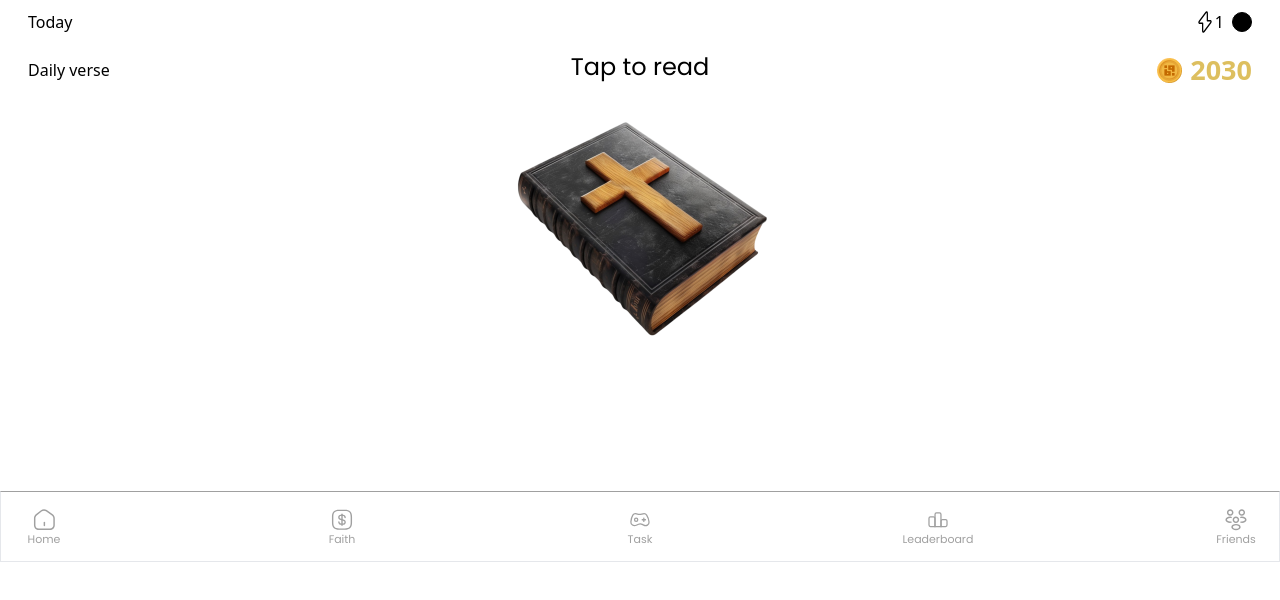
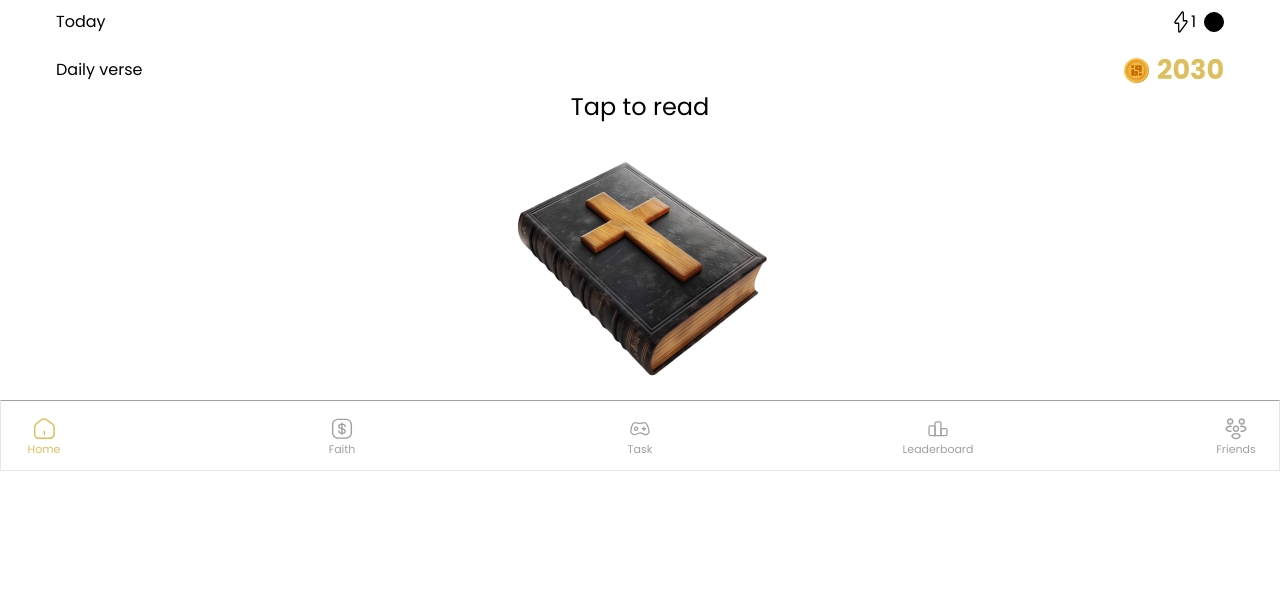
Before and after one commit to SamsonI95/christville-app, a React (Vite) app: page /app/page-1 in a window 1280 px wide. Shown: the top 600 px of the page. Built offline with nearby package versions, Linux system fonts and the light colour scheme; a web font is replaced by a local one.

Commit message:
4th Commit - Phase 7

```diff
--- a/src/App.css
+++ b/src/App.css
@@ -41,3 +41,7 @@
   padding: 3px;
   color: #a0a0a0;
 }
+
+.main-icons.active {
+  color: #ddbf5f;
+}
--- a/src/Components/BottomNav.jsx
+++ b/src/Components/BottomNav.jsx
@@ -1,4 +1,5 @@
 import React from "react";
+import { NavLink } from "react-router-dom";
 
 //Icon(s)
 import {
@@ -8,43 +9,28 @@ import {
   LeaderBoardIcon,
   FriendsIcon,
 } from "../Icons/Icons";
-import { NavLink } from "react-router-dom";
+
+const navigation = [
+  { name: "Home", path: "/app/page-1", icon: <HomeIcon /> },
+  { name: "Faith", path: "/app/page-2", icon: <FaithIcon /> },
+  { name: "Task", path: "/app/page-3", icon: <TaskIcon /> },
+  { name: "Leaderboard", path: "/app/page-4", icon: <LeaderBoardIcon /> },
+  { name: "Friends", path: "/app/page-5", icon: <FriendsIcon /> },
+];
 
 const BottomNav = () => {
   return (
     <>
       <div className="pt-[13px] pb-[10px]">
-        <div className="flex items-center justify-between  px-[28px]">
-          <NavLink to="/app/page-1" >
-            <button className="main-icons">
-              <HomeIcon />
-              <p>Home</p>
+        <div className="flex items-center justify-between px-[28px]">
+          {navigation.map((item) => (
+            <button>
+              <NavLink to={item.path} key={item.name} className="main-icons">
+                {item.icon}
+                <p>{item.name}</p>
+              </NavLink>
             </button>
-          </NavLink>
-          <NavLink to="/app/page-2">
-            <button className="main-icons">
-              <FaithIcon />
-              <p>Faith</p>
-            </button>
-          </NavLink>
-          <NavLink to="/app/page-3">
-            <button className="main-icons">
-              <TaskIcon />
-              <p>Task</p>
-            </button>
-          </NavLink>
-          <NavLink to="/app/page-4">
-            <button className="main-icons">
-              <LeaderBoardIcon />
-              <p>Leaderboard</p>
-            </button>
-          </NavLink>
-          <NavLink to="/app/page-5">
-            <button className="main-icons">
-              <FriendsIcon />
-              <p>Friends</p>
-            </button>
-          </NavLink>
+          ))}
         </div>
       </div>
     </>
--- a/src/Components/TopLayer.jsx
+++ b/src/Components/TopLayer.jsx
@@ -5,7 +5,7 @@ import { ThunderboltIcon } from "../Icons/Icons";
 
 const TopLayer = () => {
   return (
-    <div className="flex flex-col items-center justify-between pt-[10px] gap-4">
+    <div className="flex flex-col items-center justify-between pt-[50px] gap-4 px-[28px]">
       <section className="flex items-center justify-between w-full">
         <section>Today</section>
         <section className="flex items-center gap-2">
@@ -24,6 +24,7 @@ const TopLayer = () => {
         </div>
       </section>
     </div>
+
   );
 };
 
--- a/src/Icons/Icons.jsx
+++ b/src/Icons/Icons.jsx
@@ -9,11 +9,11 @@ export const HomeIcon = () => {
     >
       <path
         d="M18.3383 23.4511H6.40143C3.57699 23.4511 1.28857 21.1524 1.28857 18.3279V10.6896C1.28857 9.28767 2.15446 7.52497 3.26774 6.65908L8.82385 2.32965C10.4938 1.03082 13.1636 0.968974 14.8954 2.18534L21.2658 6.64878C22.4925 7.50435 23.4511 9.33921 23.4511 10.8339V18.3382C23.4511 21.1524 21.1627 23.4511 18.3383 23.4511ZM9.7722 3.54602L4.21609 7.87545C3.48421 8.45271 2.8348 9.76184 2.8348 10.6896V18.3279C2.8348 20.2968 4.43257 21.9049 6.40143 21.9049H18.3383C20.3071 21.9049 21.9049 20.3071 21.9049 18.3382V10.8339C21.9049 9.84431 21.1937 8.47332 20.3793 7.91668L14.0089 3.45324C12.8337 2.62859 10.8958 2.66982 9.7722 3.54602Z"
-        fill="#A0A0A0"
+        fill="currentColor"
       />
       <path
         d="M12.3698 19.3278C11.9472 19.3278 11.5967 18.9773 11.5967 18.5547V15.4622C11.5967 15.0396 11.9472 14.6891 12.3698 14.6891C12.7924 14.6891 13.1429 15.0396 13.1429 15.4622V18.5547C13.1429 18.9773 12.7924 19.3278 12.3698 19.3278Z"
-        fill="#A0A0A0"
+        fill="currentColor"
       />
     </svg>
   );
@@ -30,15 +30,15 @@ export const FaithIcon = () => {
     >
       <path
         d="M14.449 18.6096H11.8511C10.1537 18.6096 8.7772 17.1813 8.7772 15.4218C8.7772 14.9975 9.12909 14.6456 9.55344 14.6456C9.97779 14.6456 10.3297 14.9975 10.3297 15.4218C10.3297 16.3223 11.0128 17.0571 11.8511 17.0571H14.449C15.1217 17.0571 15.6806 16.4568 15.6806 15.7323C15.6806 14.8319 15.3598 14.6559 14.8319 14.4696L10.6609 13C9.85359 12.7205 8.76685 12.1202 8.76685 10.2676C8.76685 8.67368 10.0192 7.39029 11.551 7.39029H14.1488C15.8462 7.39029 17.2227 8.81858 17.2227 10.5781C17.2227 11.0024 16.8709 11.3543 16.4465 11.3543C16.0222 11.3543 15.6703 11.0024 15.6703 10.5781C15.6703 9.67763 14.9872 8.94278 14.1488 8.94278H11.551C10.8782 8.94278 10.3193 9.54308 10.3193 10.2676C10.3193 11.168 10.6402 11.344 11.168 11.5303L15.3391 13C16.1464 13.2794 17.2331 13.8797 17.2331 15.7323C17.2227 17.3159 15.9808 18.6096 14.449 18.6096Z"
-        fill="#A0A0A0"
+        fill="currentColor"
       />
       <path
         d="M13.0001 19.9862C12.5758 19.9862 12.2239 19.6343 12.2239 19.21V6.79004C12.2239 6.36569 12.5758 6.01379 13.0001 6.01379C13.4245 6.01379 13.7764 6.36569 13.7764 6.79004V19.21C13.7764 19.6343 13.4245 19.9862 13.0001 19.9862Z"
-        fill="#A0A0A0"
+        fill="currentColor"
       />
       <path
         d="M16.1049 24.1262H9.89498C4.27497 24.1262 1.87378 21.725 1.87378 16.105V9.89501C1.87378 4.275 4.27497 1.87381 9.89498 1.87381H16.1049C21.725 1.87381 24.1262 4.275 24.1262 9.89501V16.105C24.1262 21.725 21.725 24.1262 16.1049 24.1262ZM9.89498 3.4263C5.12366 3.4263 3.42627 5.12369 3.42627 9.89501V16.105C3.42627 20.8763 5.12366 22.5737 9.89498 22.5737H16.1049C20.8763 22.5737 22.5737 20.8763 22.5737 16.105V9.89501C22.5737 5.12369 20.8763 3.4263 16.1049 3.4263H9.89498Z"
-        fill="#A0A0A0"
+        fill="currentColor"
       />
     </svg>
   );
@@ -55,25 +55,25 @@ export const TaskIcon = () => {
     >
       <path
         d="M12.9933 8.11138L10.6353 7.52188C8.81275 7.06623 6.8039 7.51531 5.82467 9.11859C4.28955 11.632 3.58891 14.7919 3.34853 17.7495C3.05373 21.3765 6.82154 23.5013 10.1663 22.0678L13.1661 20.7822C14.6602 20.1418 16.3589 20.1824 17.8208 20.8932L19.7331 21.823C22.963 23.3935 26.8592 21.5013 26.5211 17.9258C26.1689 14.2023 24.8789 11.0936 23.5016 8.98427C22.5203 7.48144 20.6444 7.02174 18.8919 7.40946L15.5612 8.14636C14.7141 8.33379 13.835 8.32181 12.9933 8.11138Z"
-        stroke="#A0A0A0"
+        stroke="currentColor"
         stroke-width="1.6"
       />
       <circle
         cx="10.0899"
         cy="15"
         r="2.04838"
-        stroke="#A0A0A0"
+        stroke="currentColor"
         stroke-width="1.6"
       />
       <path
         d="M19.8809 12.9156V17.0843"
-        stroke="#A0A0A0"
+        stroke="currentColor"
         stroke-width="1.6"
         stroke-linecap="round"
       />
       <path
         d="M21.9653 14.9999L17.7966 14.9999"
-        stroke="#A0A0A0"
+        stroke="currentColor"
         stroke-width="1.6"
         stroke-linecap="round"
       />
@@ -92,17 +92,17 @@ export const LeaderBoardIcon = () => {
     >
       <path
         d="M5.27256 11.4031H9.29794C10.2753 11.4031 11.0676 12.1954 11.0676 13.1727V23.6288H5.27256C4.29519 23.6288 3.50288 22.8365 3.50288 21.8591V13.1727C3.50288 12.1954 4.29519 11.4031 5.27256 11.4031Z"
-        stroke="#A0A0A0"
+        stroke="currentColor"
         stroke-width="1.6"
       />
       <path
         d="M12.9891 6.37117H17.0145C17.9919 6.37117 18.7842 7.16348 18.7842 8.14084V23.6288H11.2194V8.14085C11.2194 7.16348 12.0117 6.37117 12.9891 6.37117Z"
-        stroke="#A0A0A0"
+        stroke="currentColor"
         stroke-width="1.6"
       />
       <path
         d="M20.702 14.7183H24.7274C25.7047 14.7183 26.4971 15.5106 26.4971 16.488V21.8591C26.4971 22.8365 25.7047 23.6288 24.7274 23.6288H18.9323V16.488C18.9323 15.5106 19.7246 14.7183 20.702 14.7183Z"
-        stroke="#A0A0A0"
+        stroke="currentColor"
         stroke-width="1.6"
       />
     </svg>
@@ -120,27 +120,27 @@ export const FriendsIcon = () => {
     >
       <path
         d="M22.4999 9.88752C22.4624 9.88752 22.4374 9.88752 22.3999 9.88752H22.3374C19.9749 9.81252 18.2124 7.98751 18.2124 5.73751C18.2124 3.43751 20.0874 1.57501 22.3749 1.57501C24.6624 1.57501 26.5374 3.45001 26.5374 5.73751C26.5249 8.00001 24.7624 9.82502 22.5124 9.90002C22.5124 9.88752 22.5124 9.88752 22.4999 9.88752ZM22.3749 3.43752C21.1124 3.43752 20.0874 4.46252 20.0874 5.72502C20.0874 6.96252 21.0499 7.96252 22.2874 8.01252C22.2999 8.00002 22.3999 8.00002 22.5124 8.01252C23.7249 7.95002 24.6624 6.95002 24.6749 5.72502C24.6749 4.46252 23.6499 3.43752 22.3749 3.43752Z"
-        fill="#A0A0A0"
+        fill="currentColor"
       />
       <path
         d="M22.5126 19.1C22.0251 19.1 21.5376 19.0625 21.0501 18.975C20.5376 18.8875 20.2001 18.4 20.2876 17.8875C20.3751 17.375 20.8626 17.0375 21.3751 17.125C22.9126 17.3875 24.5376 17.1 25.6251 16.375C26.2126 15.9875 26.5251 15.5 26.5251 15.0125C26.5251 14.525 26.2001 14.05 25.6251 13.6625C24.5376 12.9375 22.8876 12.65 21.3376 12.925C20.8251 13.025 20.3376 12.675 20.2501 12.1625C20.1626 11.65 20.5001 11.1625 21.0126 11.075C23.0501 10.7125 25.1626 11.1 26.6626 12.1C27.7626 12.8375 28.4001 13.8875 28.4001 15.0125C28.4001 16.125 27.7751 17.1875 26.6626 17.9375C25.5251 18.6875 24.0501 19.1 22.5126 19.1Z"
-        fill="#A0A0A0"
+        fill="currentColor"
       />
       <path
         d="M7.4626 9.8875C7.4501 9.8875 7.4376 9.8875 7.4376 9.8875C5.1876 9.8125 3.4251 7.9875 3.4126 5.7375C3.4126 3.4375 5.2876 1.5625 7.5751 1.5625C9.8626 1.5625 11.7376 3.4375 11.7376 5.725C11.7376 7.9875 9.9751 9.8125 7.7251 9.8875L7.4626 8.95L7.5501 9.8875C7.5251 9.8875 7.4876 9.8875 7.4626 9.8875ZM7.5876 8.0125C7.6626 8.0125 7.7251 8.0125 7.8001 8.025C8.9126 7.975 9.8876 6.975 9.8876 5.7375C9.8876 4.475 8.8626 3.44999 7.6001 3.44999C6.3376 3.44999 5.3126 4.475 5.3126 5.7375C5.3126 6.9625 6.2626 7.95 7.4751 8.025C7.4876 8.0125 7.5376 8.0125 7.5876 8.0125Z"
-        fill="#A0A0A0"
+        fill="currentColor"
       />
       <path
         d="M7.45 19.1C5.9125 19.1 4.4375 18.6875 3.3 17.9375C2.2 17.2 1.5625 16.1375 1.5625 15.0125C1.5625 13.9 2.2 12.8375 3.3 12.1C4.8 11.1 6.9125 10.7125 8.95 11.075C9.4625 11.1625 9.8 11.65 9.7125 12.1625C9.625 12.675 9.1375 13.025 8.625 12.925C7.075 12.65 5.4375 12.9375 4.3375 13.6625C3.75 14.05 3.4375 14.525 3.4375 15.0125C3.4375 15.5 3.7625 15.9875 4.3375 16.375C5.425 17.1 7.05 17.3875 8.5875 17.125C9.1 17.0375 9.5875 17.3875 9.675 17.8875C9.7625 18.4 9.425 18.8875 8.9125 18.975C8.425 19.0625 7.9375 19.1 7.45 19.1Z"
-        fill="#A0A0A0"
+        fill="currentColor"
       />
       <path
         d="M14.9999 19.225C14.9624 19.225 14.9374 19.225 14.8999 19.225H14.8374C12.4749 19.15 10.7124 17.325 10.7124 15.075C10.7124 12.775 12.5874 10.9125 14.8749 10.9125C17.1624 10.9125 19.0374 12.7875 19.0374 15.075C19.0249 17.3375 17.2624 19.1625 15.0124 19.2375C15.0124 19.225 15.0124 19.225 14.9999 19.225ZM14.8749 12.775C13.6124 12.775 12.5874 13.8 12.5874 15.0625C12.5874 16.3 13.5499 17.3 14.7874 17.35C14.7999 17.3375 14.8999 17.3375 15.0124 17.35C16.2249 17.2875 17.1624 16.2875 17.1749 15.0625C17.1749 13.8125 16.1499 12.775 14.8749 12.775Z"
-        fill="#A0A0A0"
+        fill="currentColor"
       />
       <path
         d="M14.9996 28.45C13.4996 28.45 11.9996 28.0625 10.8371 27.275C9.73711 26.5375 9.09961 25.4875 9.09961 24.3625C9.09961 23.25 9.72461 22.175 10.8371 21.4375C13.1746 19.8875 16.8371 19.8875 19.1621 21.4375C20.2621 22.175 20.8996 23.225 20.8996 24.35C20.8996 25.4625 20.2746 26.5375 19.1621 27.275C17.9996 28.05 16.4996 28.45 14.9996 28.45ZM11.8746 23.0125C11.2871 23.4 10.9746 23.8875 10.9746 24.375C10.9746 24.8625 11.2996 25.3375 11.8746 25.725C13.5621 26.8625 16.4246 26.8625 18.1121 25.725C18.6996 25.3375 19.0121 24.85 19.0121 24.3625C19.0121 23.875 18.6871 23.4 18.1121 23.0125C16.4371 21.875 13.5746 21.8875 11.8746 23.0125Z"
-        fill="#A0A0A0"
+        fill="currentColor"
       />
     </svg>
   );
--- a/src/Pages/AppPages/AppPage.jsx
+++ b/src/Pages/AppPages/AppPage.jsx
@@ -9,9 +9,9 @@ const AppPage = () => {
   return (
     <>
       <div className="app-container">
-        <section className="px-[28px]">
+        {/* <section className="px-[28px]">
           <TopLayer />
-        </section>
+        </section> */}
         <section className="translate-y-[-2.5rem]">
           <Outlet />
         </section>
--- a/src/Pages/AppPages/HomePage.jsx
+++ b/src/Pages/AppPages/HomePage.jsx
@@ -1,8 +1,10 @@
 import React from "react";
+import TopLayer from "../../Components/TopLayer";
 
 const HomePage = () => {
   return (
     <div className="flex flex-col h-[50vh] font-Poppins px-[28px]">
+      <TopLayer />
       <section className="flex flex-col items-center gap-4">
         <h3 className="text-2xl">Tap to read</h3>
         <img src="/Bible2.png" alt="Bible" />
```
